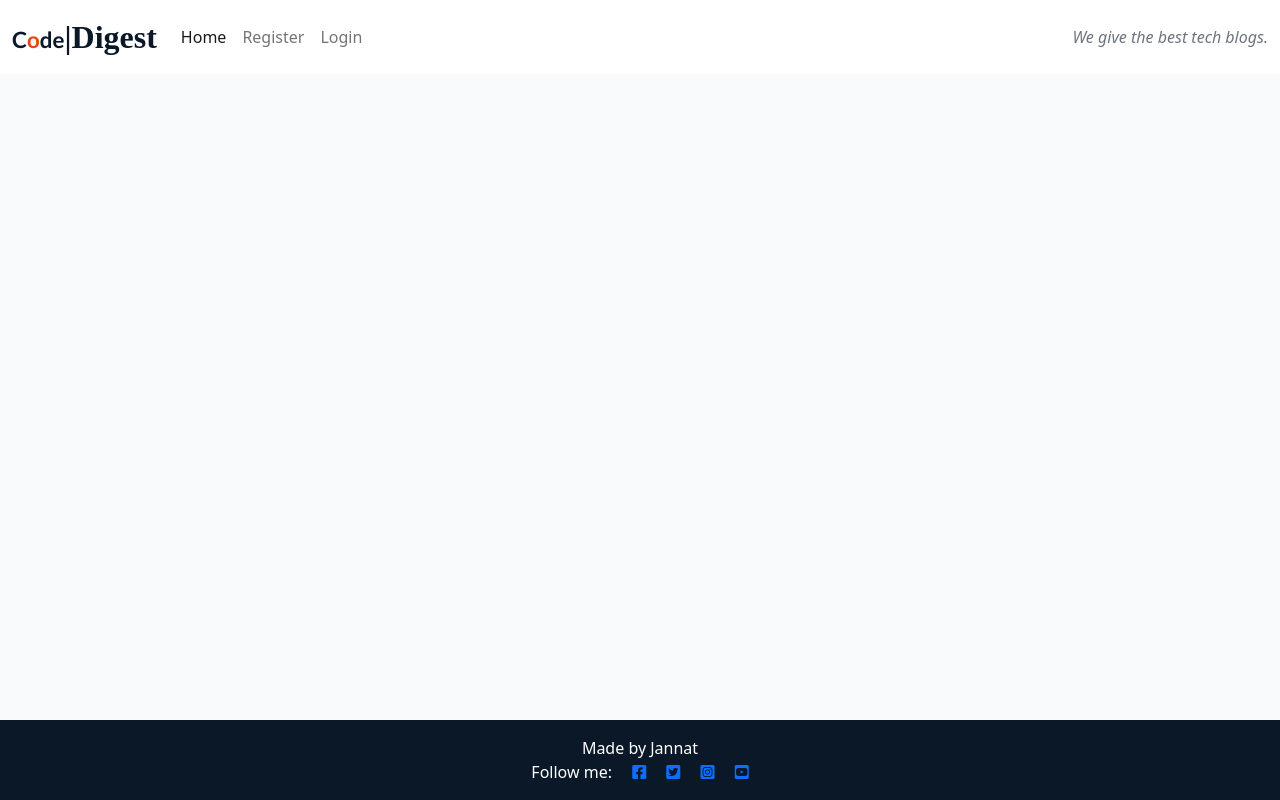
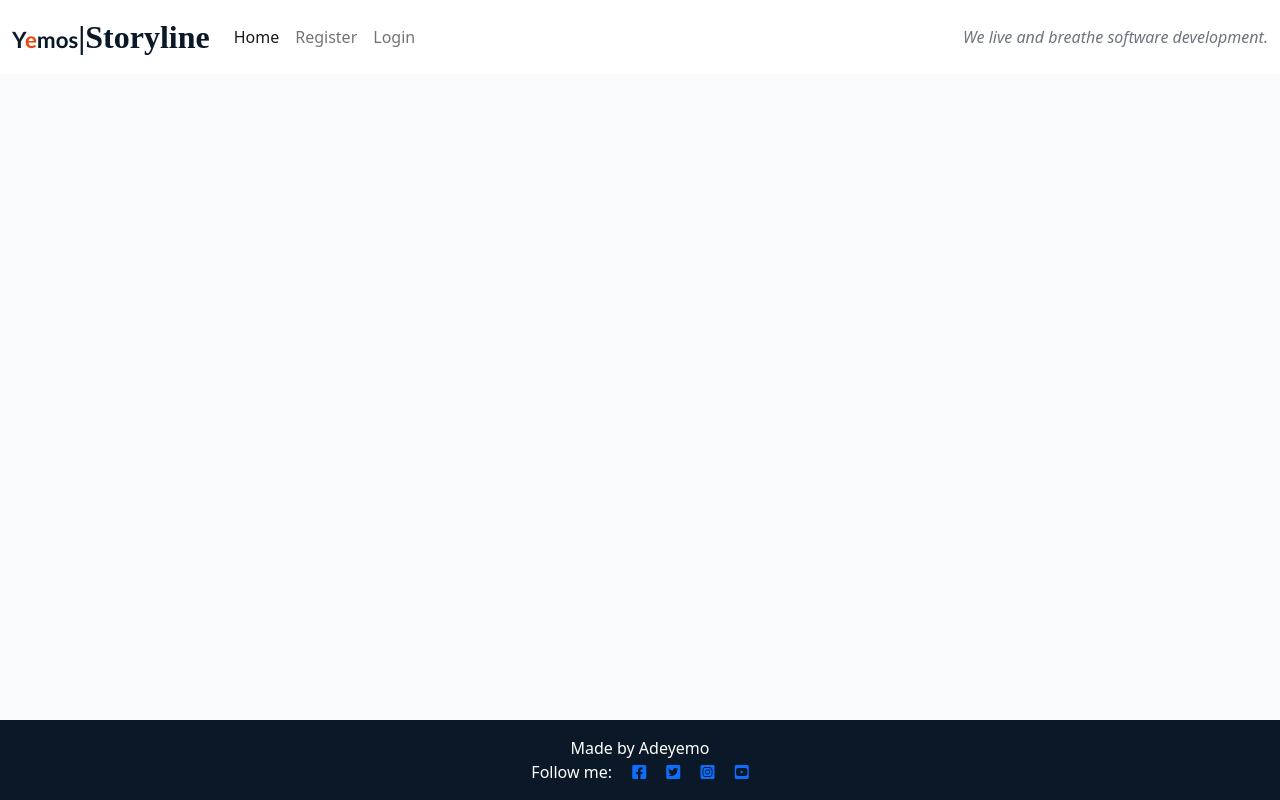
Before and after one commit to Jma85/code_digest, a Django app: page / in a window 1280 px wide. Run offline with Django 5.2, Linux system fonts and the light colour scheme; data that the repository does not hold is empty.

Commit message:
Updated codes

```diff
--- a/code_digest/templates/base.html
+++ b/code_digest/templates/base.html
@@ -6,7 +6,7 @@
 <head>
     <meta http-equiv="Content-Type" content="text/html; data-charset=utf-8">
     <meta name="viewport" content="width=device-width, initial-scale=1">
-    <title>CodeDigest</title>
+    <title>Storyline</title>
     <link rel="preconnect" href="https://fonts.gstatic.com">
     <link href="https://fonts.googleapis.com/css2?family=Roboto:wght@300&display=swap" rel="stylesheet">
     <link href="https://fonts.googleapis.com/css2?family=Lato:wght@300;700&display=swap" rel="stylesheet">
@@ -25,8 +25,8 @@
     <!-- Navigation -->
     <nav class="navbar navbar-expand-lg navbar-light bg-white">
         <div class="container-fluid">
-            <a class="navbar-brand" href="{% url 'home' %}"><span class="brand">C<span class="red-e">o</span>de<span
-                        class="thin">|Digest</span></span></a>
+            <a class="navbar-brand" href="{% url 'home' %}"><span class="brand">Y<span class="red-e">e</span>mos<span
+                        class="thin">|Storyline</span></span></a>
             <button class="navbar-toggler" type="button" data-bs-toggle="collapse" data-bs-target="#navbarText"
                 aria-controls="navbarText" aria-expanded="false" aria-label="Toggle navigation">
                 <span class="navbar-toggler-icon"></span>
@@ -40,6 +40,9 @@
                     <li class="nav-item">
                         <a class="nav-link" href="{% url 'account_logout' %}">Logout</a>
                     </li>
+                    {% comment %} <li class="nav-item">
+                        <a class="nav-link" href="{% url 'blog_post' %}">Post</a>
+                    </li> {% endcomment %}
                     {% else %}
                     <li class="nav-item">
                         <a class="nav-link" href="{% url 'account_signup' %}">Register</a>
@@ -50,7 +53,7 @@
                     {% endif %}
                 </ul>
                 <span class="navbar-text text-muted">
-                    <em>We give the best tech blogs.</em>
+                    <em>We live and breathe software development.</em>
                 </span>
             </div>
         </div>
@@ -77,7 +80,7 @@
 
     <!-- Footer -->
     <footer class="footer mt-auto py-3 dark-bg">
-        <p class="m-0 text-center text-white">Made by Jannat</p>
+        <p class="m-0 text-center text-white">Made by Adeyemo</p>
         <p class="m-0 text-center text-white">Follow me: <a href="https://facebook.com" target="blank"
                 aria-label="Facebook"><i class="fab fa-facebook-square ms-3"></i></a>
             <a href="https://www.twitter.com" target="blank" aria-label="Twitter"><i
```
Also changed, not shown: code_digest/templates/blog_post.html (added, +41 -0 lines), requirements.txt (+4 -3 lines).
